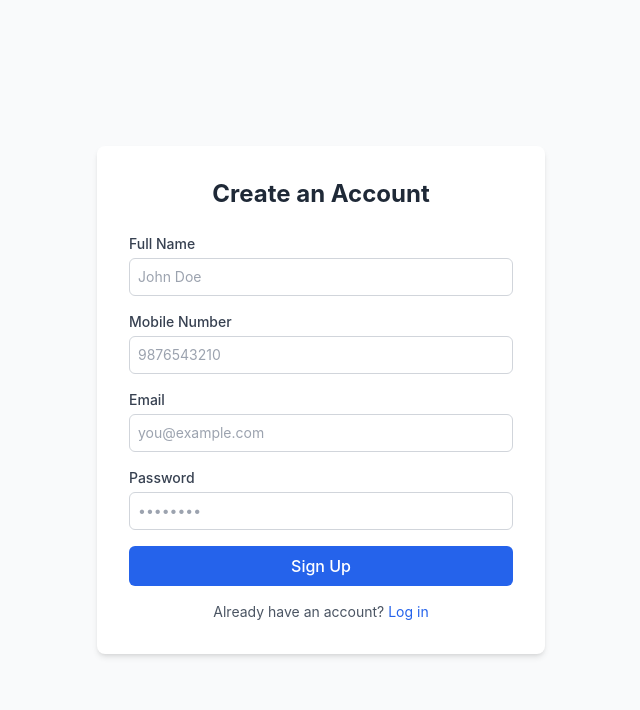
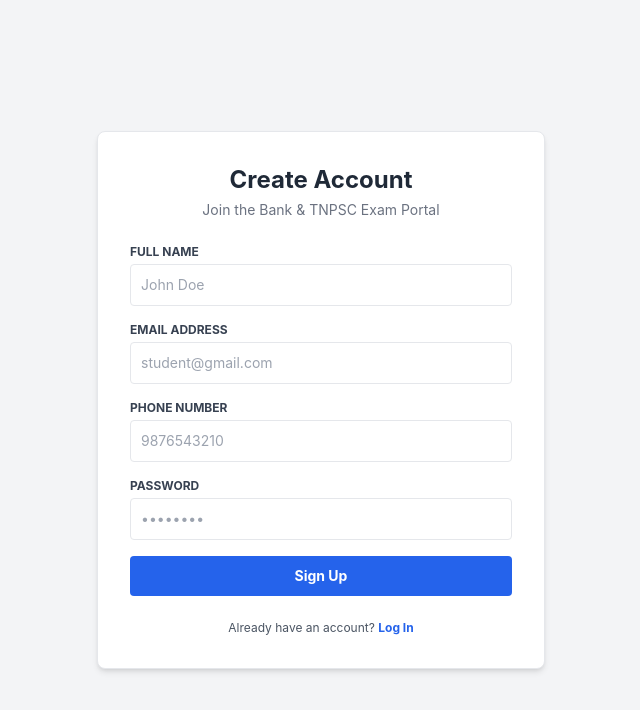
Before and after one commit to meena197504-cyber/bank-exam-portal, a Next.js app: page /signup in a window 1280 px wide. Shown: the top 710 px of the page, without its empty margins (319-959 px from the left). Built offline with nearby package versions, Linux system fonts and the light colour scheme; no server answers.

Commit message:
Update page.js

```diff
--- a/src/app/signup/page.js
+++ b/src/app/signup/page.js
@@ -2,146 +2,131 @@
 
 import { useState } from 'react';
 import { useRouter } from 'next/navigation';
-import Link from 'next/link';
 import { supabase } from '@/lib/supabase';
 
 export default function SignupPage() {
   const router = useRouter();
-  const [formData, setFormData] = useState({
-    name: '',
-    email: '',
-    phone: '',
-    password: ''
-  });
-  const [error, setError] = useState('');
+  const [fullName, setFullName] = useState('');
+  const [email, setEmail] = useState('');
+  const [phone, setPhone] = useState('');
+  const [password, setPassword] = useState('');
+  const [loading, setLoading] = useState(false);
   const [message, setMessage] = useState('');
-  const [loading, setLoading] = useState(false);
-
-  const handleChange = (e) => {
-    setFormData({ ...formData, [e.target.name]: e.target.value });
-  };
 
   const handleSignUp = async (e) => {
     e.preventDefault();
-    setError('');
+    setLoading(true);
     setMessage('');
-    setLoading(true);
 
     try {
-      const { data, error: signUpError } = await supabase.auth.signUp({
-        email: formData.email,
-        password: formData.password,
+      // 1. Sign up user and set explicit redirect URL
+      const { data, error } = await supabase.auth.signUp({
+        email,
+        password,
         options: {
-          // Pass full name and phone number as custom metadata
-          data: {
-            full_name: formData.name,
-            phone_number: formData.phone,
-          },
+          emailRedirectTo: `${window.location.origin}/auth/callback`,
         },
       });
 
-      if (signUpError) {
-        setError(signUpError.message || 'Signup failed. Please try again.');
-      } else if (data?.session) {
-        setMessage('Signup successful! Redirecting...');
-        setTimeout(() => router.push('/dashboard'), 1500);
-      } else {
-        setMessage('Signup successful! Please check your email to confirm your account.');
+      if (error) {
+        setMessage(`Error: ${error.message}`);
+      } else if (data.user) {
+        // 2. Insert user profile metadata
+        await supabase.from('profiles').insert([
+          {
+            id: data.user.id,
+            full_name: fullName,
+            email: email,
+            phone: phone,
+          },
+        ]);
+
+        setMessage('Verification email sent! Please check your inbox and click the link.');
       }
     } catch (err) {
-      setError(err?.message || 'An unexpected error occurred.');
+      setMessage(`Unexpected Error: ${err.message}`);
     } finally {
       setLoading(false);
     }
   };
 
   return (
-    <div className="flex min-h-screen items-center justify-center bg-gray-50 px-4">
-      <div className="w-full max-w-md rounded-lg bg-white p-8 shadow-md">
-        <h2 className="mb-6 text-center text-2xl font-bold text-gray-800">Create an Account</h2>
-
-        {error && (
-          <div className="mb-4 rounded bg-red-100 p-3 text-sm text-red-700">
-            {error}
-          </div>
-        )}
+    <div className="min-h-screen flex items-center justify-center bg-gray-100 p-6">
+      <div className="bg-white p-8 rounded-lg shadow-md border w-full max-w-md space-y-6">
+        <div>
+          <h1 className="text-2xl font-bold text-gray-800 text-center">Create Account</h1>
+          <p className="text-sm text-gray-500 text-center mt-1">Join the Bank & TNPSC Exam Portal</p>
+        </div>
 
         {message && (
-          <div className="mb-4 rounded bg-green-100 p-3 text-sm text-green-700">
+          <div className="p-3 bg-blue-50 border border-blue-200 text-blue-800 text-xs font-semibold rounded">
             {message}
           </div>
         )}
 
         <form onSubmit={handleSignUp} className="space-y-4">
           <div>
-            <label className="block text-sm font-medium text-gray-700">Full Name</label>
+            <label className="block text-xs font-bold text-gray-700 uppercase mb-1">Full Name</label>
             <input
               type="text"
-              name="name"
+              placeholder="John Doe"
               required
-              value={formData.name}
-              onChange={handleChange}
-              className="mt-1 w-full rounded-md border border-gray-300 p-2 text-sm text-gray-900 focus:border-blue-500 focus:outline-none"
-              placeholder="John Doe"
+              value={fullName}
+              onChange={(e) => setFullName(e.target.value)}
+              className="w-full p-2.5 border rounded text-sm focus:ring-2 focus:ring-blue-500"
             />
           </div>
 
           <div>
-            <label className="block text-sm font-medium text-gray-700">Mobile Number</label>
+            <label className="block text-xs font-bold text-gray-700 uppercase mb-1">Email Address</label>
             <input
-              type="tel"
-              name="phone"
+              type="email"
+              placeholder="student@gmail.com"
               required
-              pattern="[0-9]{10}"
-              title="Please enter a valid 10-digit mobile number"
-              value={formData.phone}
-              onChange={handleChange}
-              className="mt-1 w-full rounded-md border border-gray-300 p-2 text-sm text-gray-900 focus:border-blue-500 focus:outline-none"
-              placeholder="9876543210"
+              value={email}
+              onChange={(e) => setEmail(e.target.value)}
+              className="w-full p-2.5 border rounded text-sm focus:ring-2 focus:ring-blue-500"
             />
           </div>
 
           <div>
-            <label className="block text-sm font-medium text-gray-700">Email</label>
+            <label className="block text-xs font-bold text-gray-700 uppercase mb-1">Phone Number</label>
             <input
-              type="email"
-              name="email"
+              type="tel"
+              placeholder="9876543210"
               required
-              value={formData.email}
-              onChange={handleChange}
-              className="mt-1 w-full rounded-md border border-gray-300 p-2 text-sm text-gray-900 focus:border-blue-500 focus:outline-none"
-              placeholder="you@example.com"
+              value={phone}
+              onChange={(e) => setPhone(e.target.value)}
+              className="w-full p-2.5 border rounded text-sm focus:ring-2 focus:ring-blue-500"
             />
           </div>
 
           <div>
-            <label className="block text-sm font-medium text-gray-700">Password</label>
+            <label className="block text-xs font-bold text-gray-700 uppercase mb-1">Password</label>
             <input
               type="password"
-              name="password"
+              placeholder="••••••••"
               required
-              minLength={6}
-              value={formData.password}
-              onChange={handleChange}
-              className="mt-1 w-full rounded-md border border-gray-300 p-2 text-sm text-gray-900 focus:border-blue-500 focus:outline-none"
-              placeholder="••••••••"
+              value={password}
+              onChange={(e) => setPassword(e.target.value)}
+              className="w-full p-2.5 border rounded text-sm focus:ring-2 focus:ring-blue-500"
             />
           </div>
 
           <button
             type="submit"
             disabled={loading}
-            className="w-full rounded-md bg-blue-600 py-2 text-white font-medium hover:bg-blue-700 disabled:opacity-50"
+            className="w-full bg-blue-600 text-white py-2.5 rounded font-bold text-sm hover:bg-blue-700 disabled:opacity-50"
           >
             {loading ? 'Creating Account...' : 'Sign Up'}
           </button>
         </form>
 
-        <p className="mt-4 text-center text-sm text-gray-600">
+        <p className="text-xs text-center text-gray-600">
           Already have an account?{' '}
-          <Link href="/login" className="text-blue-600 hover:underline">
-            Log in
-          </Link>
+          <button onClick={() => router.push('/login')} className="text-blue-600 font-bold hover:underline">
+            Log In
+          </button>
         </p>
       </div>
     </div>
```
